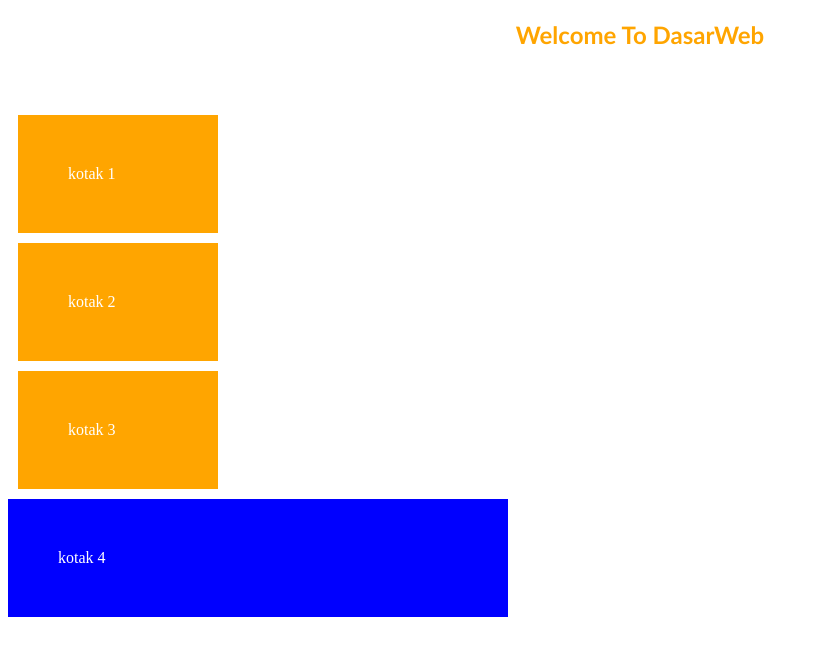
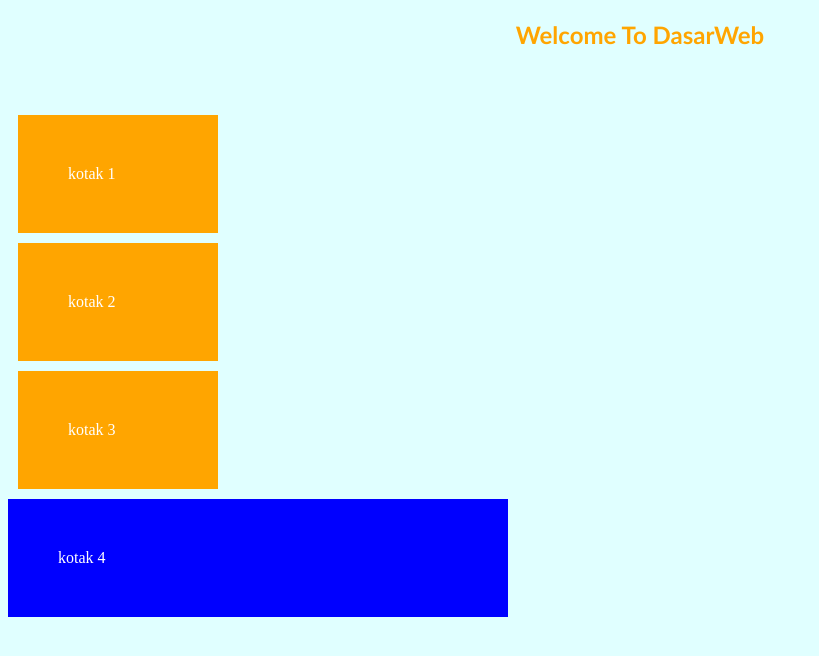
Before and after one commit to rafiirajendra/Pemrograman-Web, a PHP site: page / in a window 1280 px wide. Shown: the top 656 px of the page, without its empty margins (0-819 px from the left). Run offline with PHP 8.4, Linux system fonts and the light colour scheme.

Commit message:
Praktikum 4

```diff
--- a/dasarWeb/style.css
+++ b/dasarWeb/style.css
@@ -18,3 +18,8 @@ h2{
     background: blue;
     padding: 50px;
 }
+
+body{
+    background: lightcyan;
+    color: white;
+}
```
